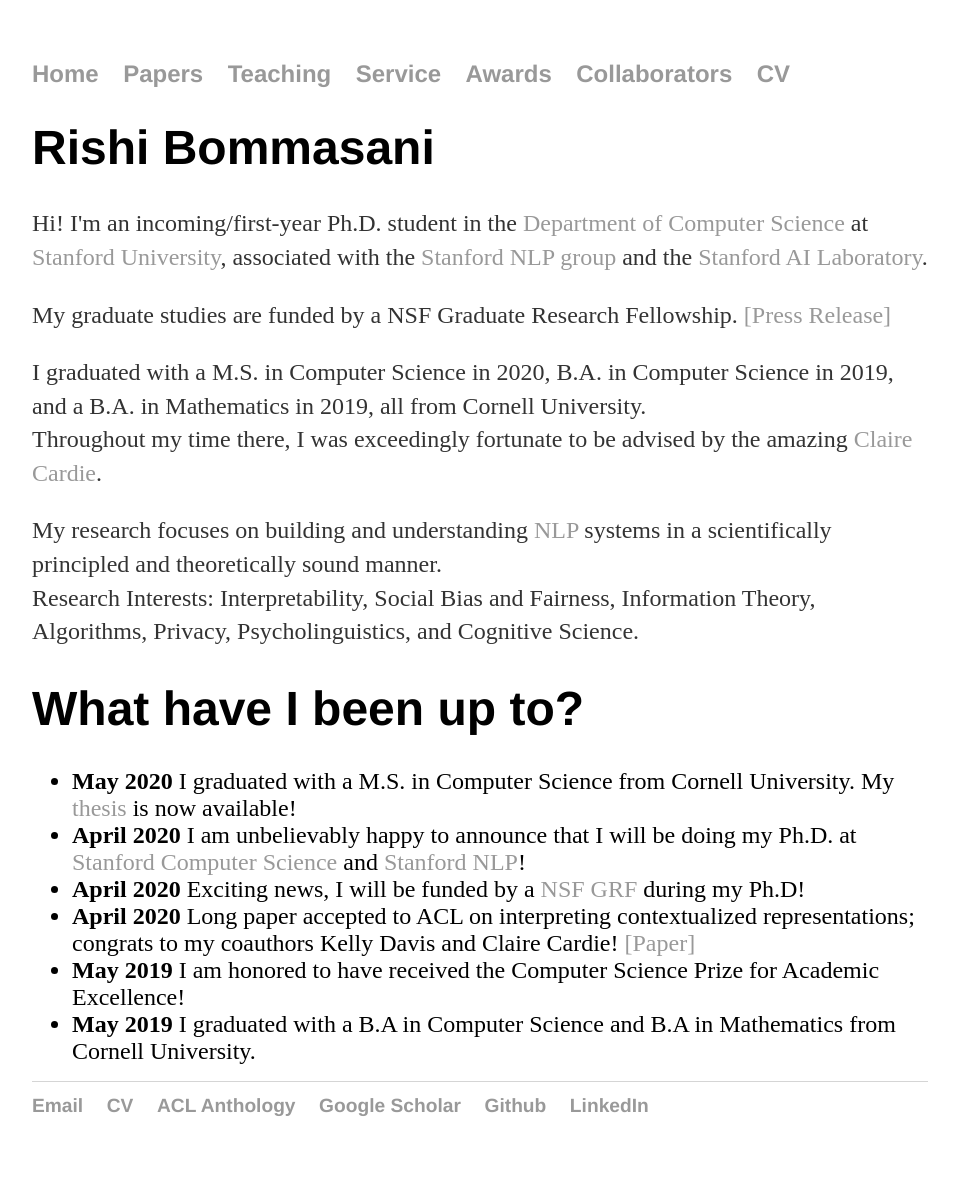
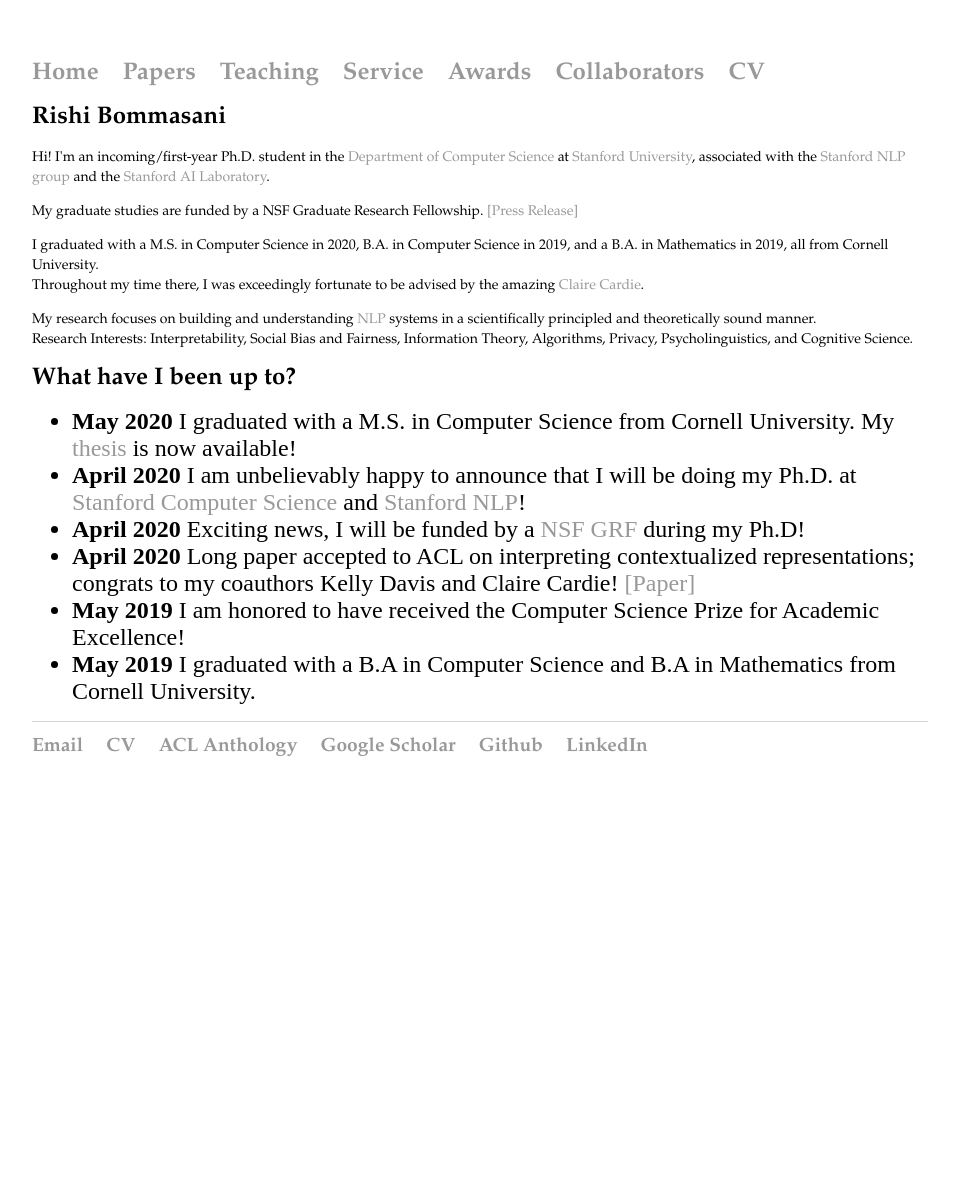
Before and after one commit to rishibommasani/rishibommasani.github.io, a Jekyll site: the page built from index.html, in a window 1280 px wide. Shown: the whole page, without its empty margins (160-1117 px from the left). Built offline with Jekyll 4.4.1, drawn with Linux system fonts in a browser that asks for light colours; after the commit the page ends 900 px from its top, so only the background shows below that.

Commit message:
Palatino fonts

```diff
--- a/css/main.css
+++ b/css/main.css
@@ -3,7 +3,7 @@
     width: 70%;
 }
 nav ul, footer ul {
-    font-family:'Helvetica', 'Arial', 'Sans-Serif';
+    font-family: Palatino, "Palatino Linotype", "Palatino LT STD", "Book Antiqua", Georgia, serif;
     padding: 0px;
     list-style: none;
     font-weight: bold;
@@ -19,19 +19,12 @@
 a:hover {
     text-decoration: underline;
 }
-h1 {
-    font-size: 3em;
-    font-family:'Helvetica', 'Arial', 'Sans-Serif';
-}
-h2 {
-    font-size: 2em;
-    font-family:'Helvetica', 'Arial', 'Sans-Serif';
-}
-p {
-    font-size: 1.5em;
-    line-height: 1.4em;
-    color: #333;
-}
+h1 { font-family: Palatino, "Palatino Linotype", "Palatino LT STD", "Book Antiqua", Georgia, serif; font-size: 24px; font-style: normal; font-variant: normal; font-weight: 700; line-height: 26.4px; }
+h2 { font-family: Palatino, "Palatino Linotype", "Palatino LT STD", "Book Antiqua", Georgia, serif; font-size: 19px; font-style: normal; font-variant: normal; font-weight: 700; line-height: 20.9px; }
+h3 { font-family: Palatino, "Palatino Linotype", "Palatino LT STD", "Book Antiqua", Georgia, serif; font-size: 14px; font-style: normal; font-variant: normal; font-weight: 700; line-height: 15.4px; }
+p { font-family: Palatino, "Palatino Linotype", "Palatino LT STD", "Book Antiqua", Georgia, serif; font-size: 14px; font-style: normal; font-variant: normal; font-weight: 400; line-height: 20px; }
+blockquote { font-family: Palatino, "Palatino Linotype", "Palatino LT STD", "Book Antiqua", Georgia, serif; font-size: 21px; font-style: normal; font-variant: normal; font-weight: 400; line-height: 30px; }
+pre { font-family: Palatino, "Palatino Linotype", "Palatino LT STD", "Book Antiqua", Georgia, serif; font-size: 13px; font-style: normal; font-variant: normal; font-weight: 400; line-height: 18.5714px; }
 footer {
     border-top: 1px solid #d5d5d5;
     font-size: .8em;
```
